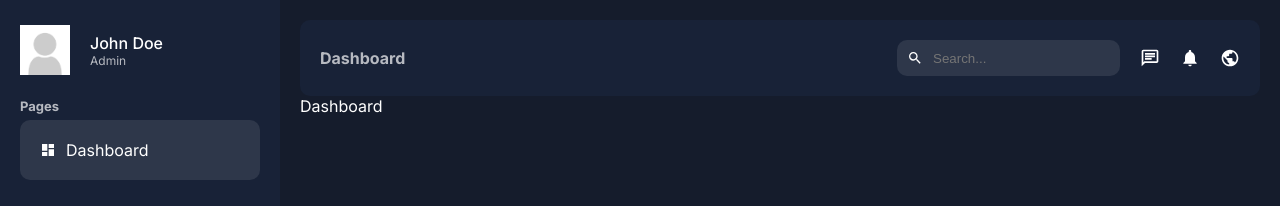
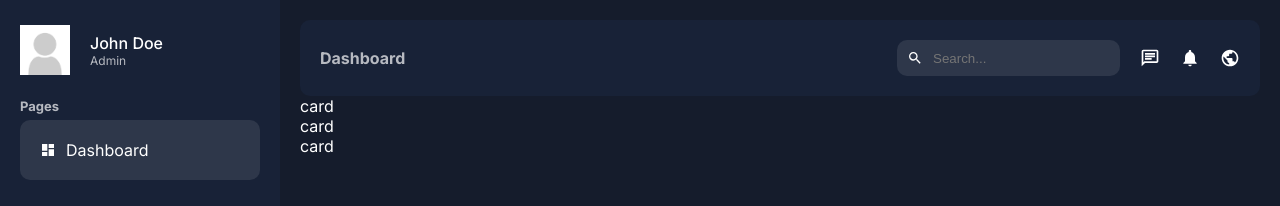
Before and after one commit to thiem-dev/admin-dashboard, a Next.js app: page /dashboard in a window 1280 px wide. Shown: the top 206 px of the page. Built offline with nearby package versions, Linux system fonts and the light colour scheme.

Commit message:
creating components for dashboard

```diff
--- /dev/null
+++ b/src/app/dashboard/card/card.jsx
@@ -0,0 +1,7 @@
+import styles from './card.module.css';
+
+const Card = () => {
+  return <div className={styles.container}>card</div>;
+};
+
+export default Card;
--- a/src/app/dashboard/page.jsx
+++ b/src/app/dashboard/page.jsx
@@ -1,5 +1,16 @@
+import Card from './card/card';
+import styles from '../ui/dashboard/dashboard.module.css';
+
 const Dashboard = () => {
-  return <div>Dashboard</div>;
+  return (
+    <div>
+      <div className={styles.cards}>
+        <Card />
+        <Card />
+        <Card />
+      </div>
+    </div>
+  );
 };
 
 export default Dashboard;
```
Also changed, not shown: src/app/dashboard/chart/chart.jsx (added, +7 -0 lines), src/app/dashboard/rightbar/rightbar.jsx (added, +7 -0 lines), src/app/dashboard/transactions/transactions.jsx (added, +7 -0 lines), src/app/dashboard/card/card.module.css (added), src/app/dashboard/chart/chart.module.css (added), src/app/dashboard/rightbar/rightbar.module.css (added), src/app/dashboard/transactions/transactions.module.css (added).
